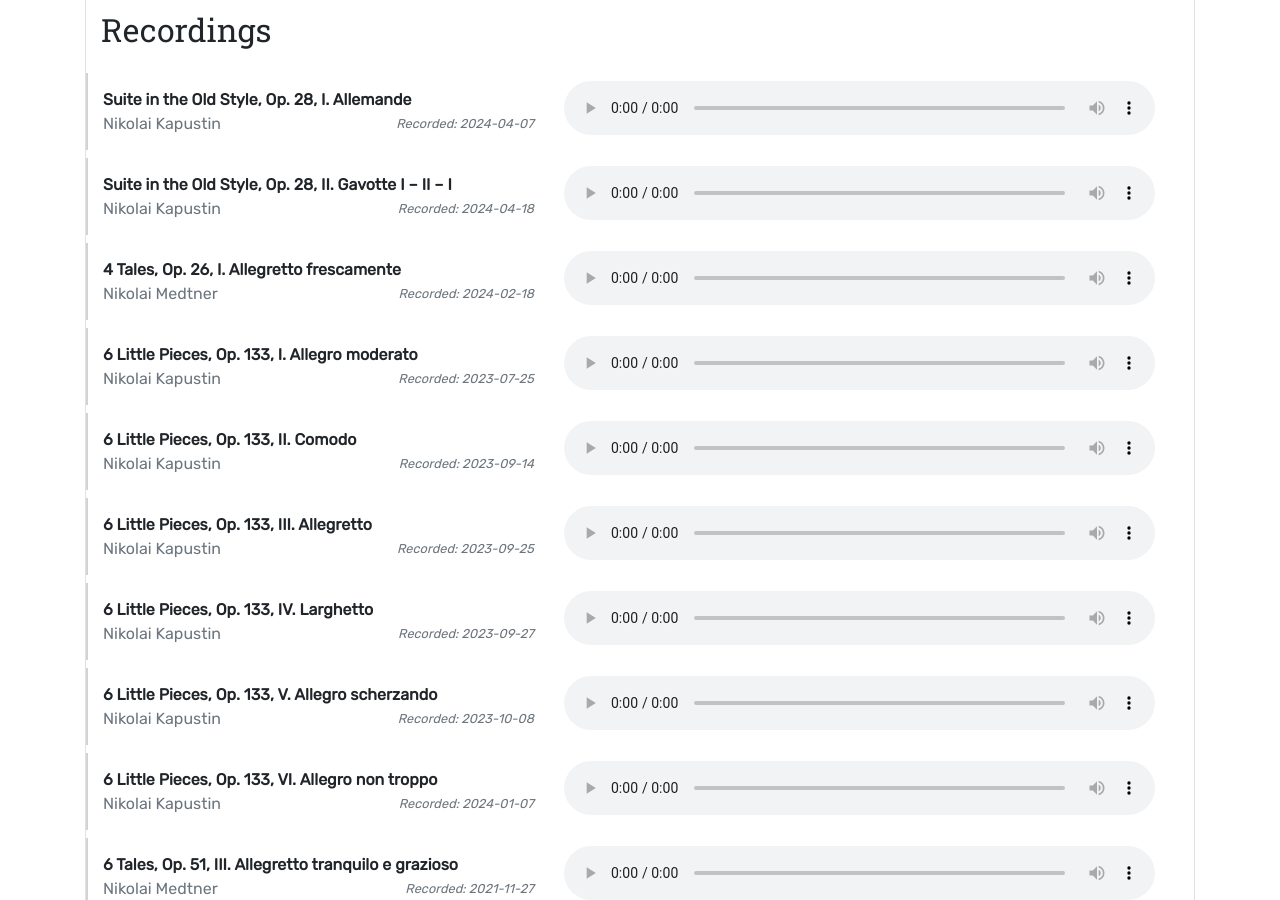
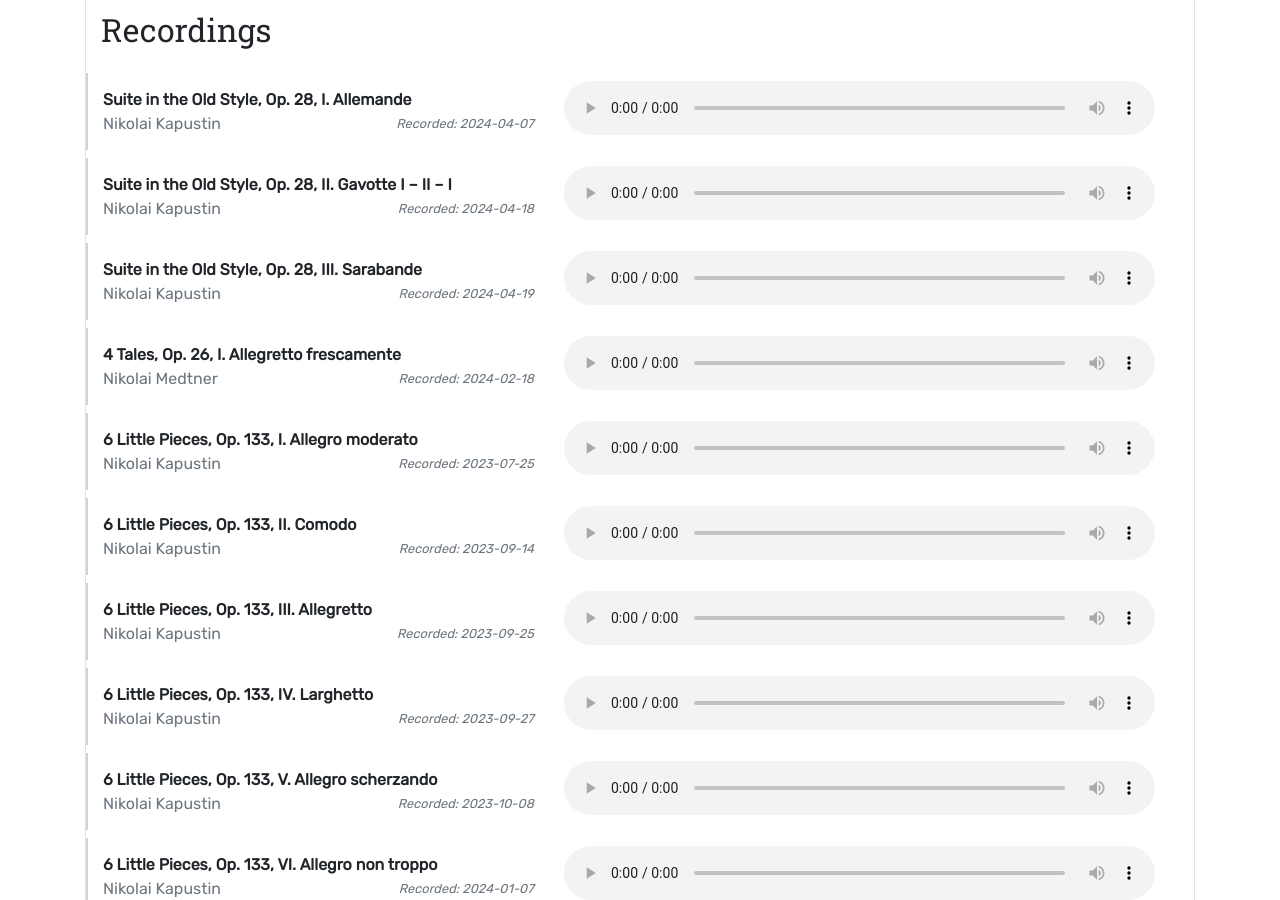
Before and after one commit to chrishafner/chrishafner.github.io, a Jekyll site: the page built from index.html, in a window 1280 px wide and 900 px high, scrolled down 1812 px. Built offline with Jekyll 4.4.1, drawn with Linux system fonts in a browser that asks for light colours.

Commit message:
Update recordings.yml

```diff
--- a/_data/recordings.yml
+++ b/_data/recordings.yml
@@ -6,6 +6,10 @@
   piece: Suite in the Old Style, Op. 28, II. Gavotte I – II – I
   path: https://pub.ista.ac.at/~chafner/music/kapustin-s28-2.mp3
   recorded: 2024-04-18
+- composer: Nikolai Kapustin
+  piece: Suite in the Old Style, Op. 28, III. Sarabande
+  path: https://pub.ista.ac.at/~chafner/music/kapustin-s28-3.mp3
+  recorded: 2024-04-19
 - composer: Nikolai Medtner
   piece: 4 Tales, Op. 26, I. Allegretto frescamente
   path: https://pub.ista.ac.at/~chafner/music/medtner-4tales-1.mp3
```
